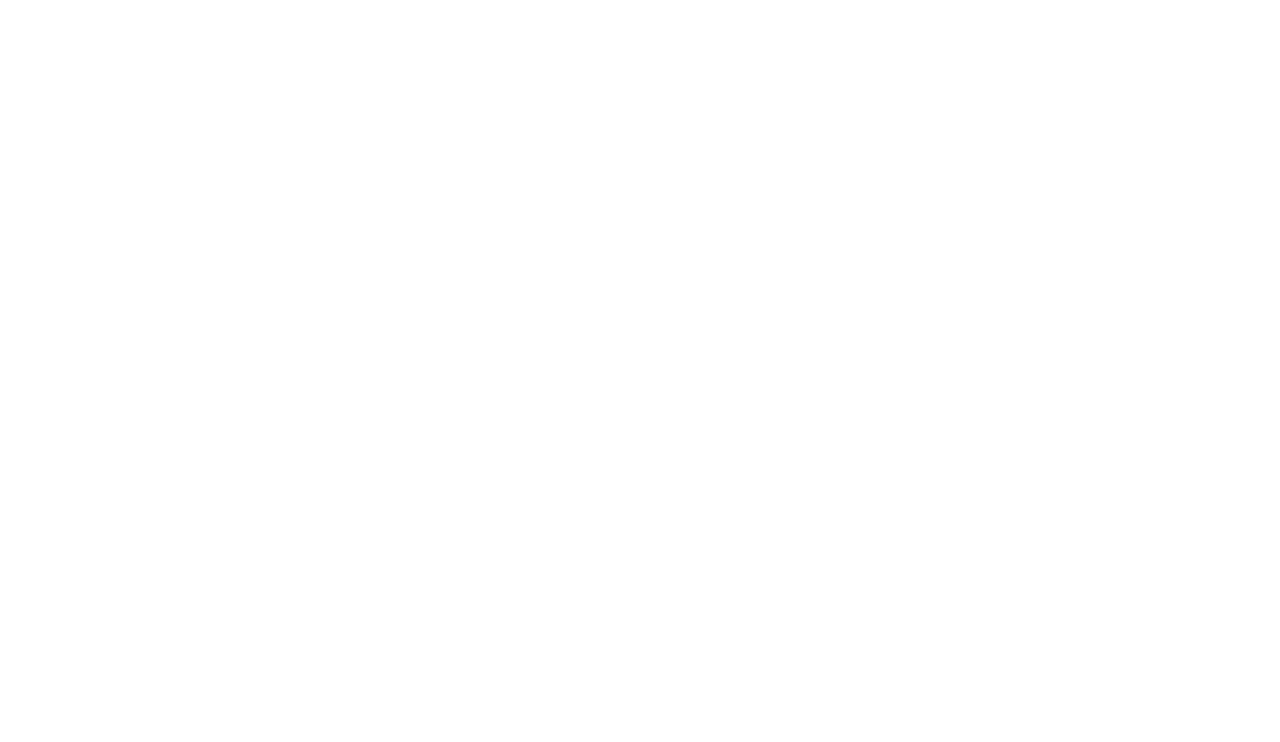
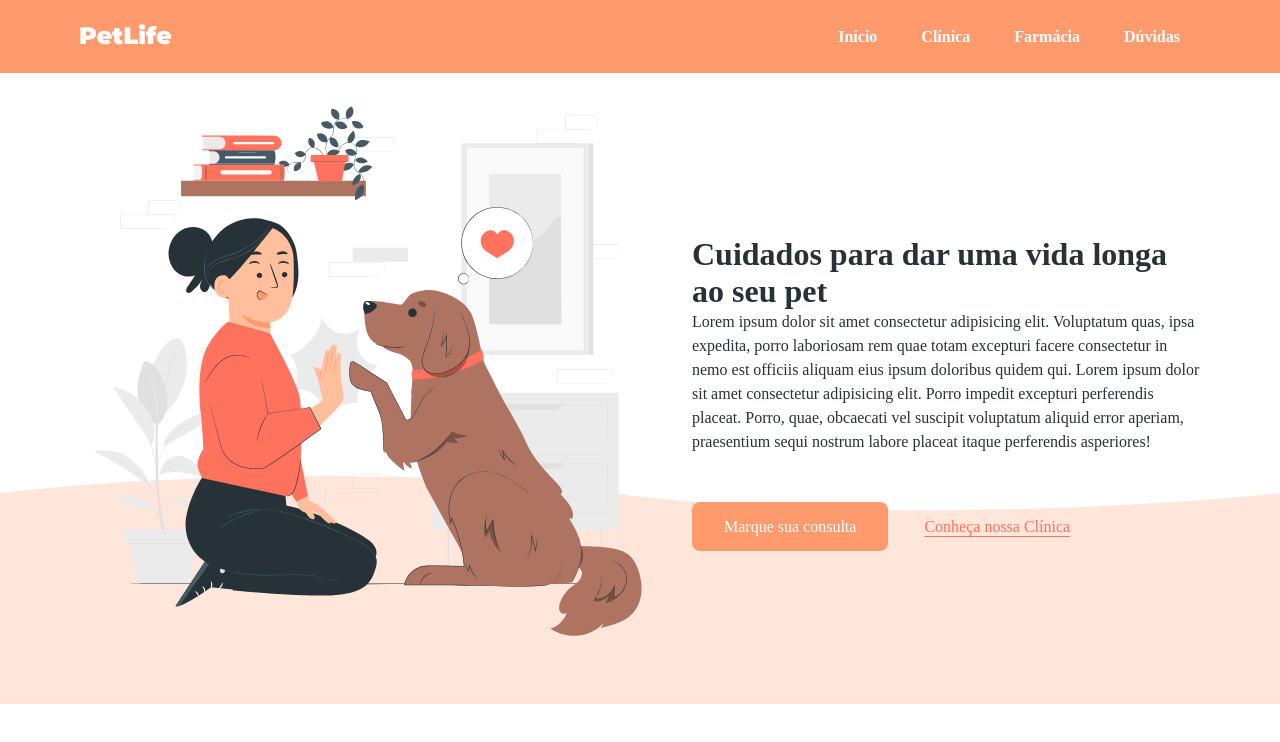
Before and after one commit to tiagosfneves/petcare, a plain HTML site: page index.html in a window 1280 px wide. Drawn offline with Linux system fonts and the light colour scheme; files that its build step writes are made by us from their sources.

Commit message:
UPDATE, Adicionada Seção Inicio, HTML e CSS

```diff
--- a/css/main.css
+++ b/css/main.css
@@ -0,0 +1,79 @@
+/* Reset do Browser */
+*{
+    box-sizing: border-box;
+    margin: 0;
+    padding: 0;
+}
+
+body {
+    color: #263138;
+}
+
+/* HEADER - Menu */
+.menu{
+    background-color: #FF9A6C;
+    display: flex;
+    align-items: center;
+    justify-content: space-between;
+    padding: 24px 80px;
+}
+
+.menu nav a {
+    color: #FFF;
+    font-weight: 600;
+    padding: 20px;
+    text-decoration: none;
+}
+
+/* Fixar Menu - Topo */
+.menu {
+    position: fixed;
+    top: 0;
+    left: 0;
+    width: 100%; /* O header ocupa 100% da tela */
+    z-index: 100; /* Coloca o header acima de outros elementos */
+}
+
+/* Config da Seção INÍCIO */
+
+#inicio {
+    display: flex;
+    align-items: center;
+    gap: 32px;
+    padding: 80px 80px 24px 80px;
+    position: relative;
+}
+
+h1, h2 {
+    font-size: 32px;
+    font-weight: 600;
+    margin-top: 32px;
+}
+
+.paragrafo {
+    line-height: 150%;
+    margin-bottom: 64px;
+}
+
+.botao {
+    background-color: #FF9A6C;
+    border-radius: 8px;
+    color: #FFF;
+    padding: 16px 32px;
+    text-decoration: none;
+}
+
+.botao-transparente {
+    background-color: transparent;
+    color: #FF725E;
+    padding: 16px 32px;
+    text-underline-offset: 4px;
+}
+
+.absolute {
+    position: absolute;
+    bottom: -20px;
+    left: 0;
+    width: 100%;
+    z-index: -10;
+}
--- a/index.html
+++ b/index.html
@@ -1,13 +1,49 @@
 <!DOCTYPE html>
-<html lang="en">
+<html lang="pt-br">
 <head>
     <meta charset="UTF-8">
     <meta name="viewport" content="width=device-width, initial-scale=1.0">
     <title>PetCare</title>
 
-    <link rel="stylesheet" href="main.css">
+    <link rel="stylesheet" href="./css/main.css">
 </head>
 <body>
+    <header class="menu">
+        <a href="index.html">
+            <img src="./img/logo-white.svg" alt="logo petcare">
+        </a>
+
+
+
+        <nav>
+            <a href="#inicio">Início</a>
+            <a href="#clinica">Clínica</a>
+            <a href="#farmacia">Farmácia</a>
+            <a href="#duvidas">Dúvidas</a>
+        </nav>
+    </header>
+
+    <main>
+        <section id="inicio">
+            <img src="./img/start-img.svg" alt="Uma humana com seu pet" width="580" height="580">
+
+            <div>
+                <h1>
+                    Cuidados para dar uma vida longa ao seu pet
+                </h1>
+                <p class="paragrafo">
+                    Lorem ipsum dolor sit amet consectetur adipisicing elit. Voluptatum quas, ipsa expedita, porro laboriosam rem quae totam excepturi facere consectetur in nemo est officiis aliquam eius ipsum doloribus quidem qui. Lorem ipsum dolor sit amet consectetur adipisicing elit. Porro impedit excepturi perferendis placeat. Porro, quae, obcaecati vel suscipit voluptatum aliquid error aperiam, praesentium sequi nostrum labore placeat itaque perferendis asperiores!
+                </p>
+                <a class="botao" href="https://wa.me/55999887766" target="_blank">Marque sua consulta</a>
+                <a class="botao-transparente" href="#clinica"> Conheça nossa Clínica</a>
+            </div>
+            <img class="absolute" src="./img/shape.svg" alt="banner decorativo">
+        </section>
+
+        <section id="clinica"></section>
+        <section id="farmacia"></section>
+        <section id="duvidas"></section>
+    </main>
 
 </body>
 </html>
```
